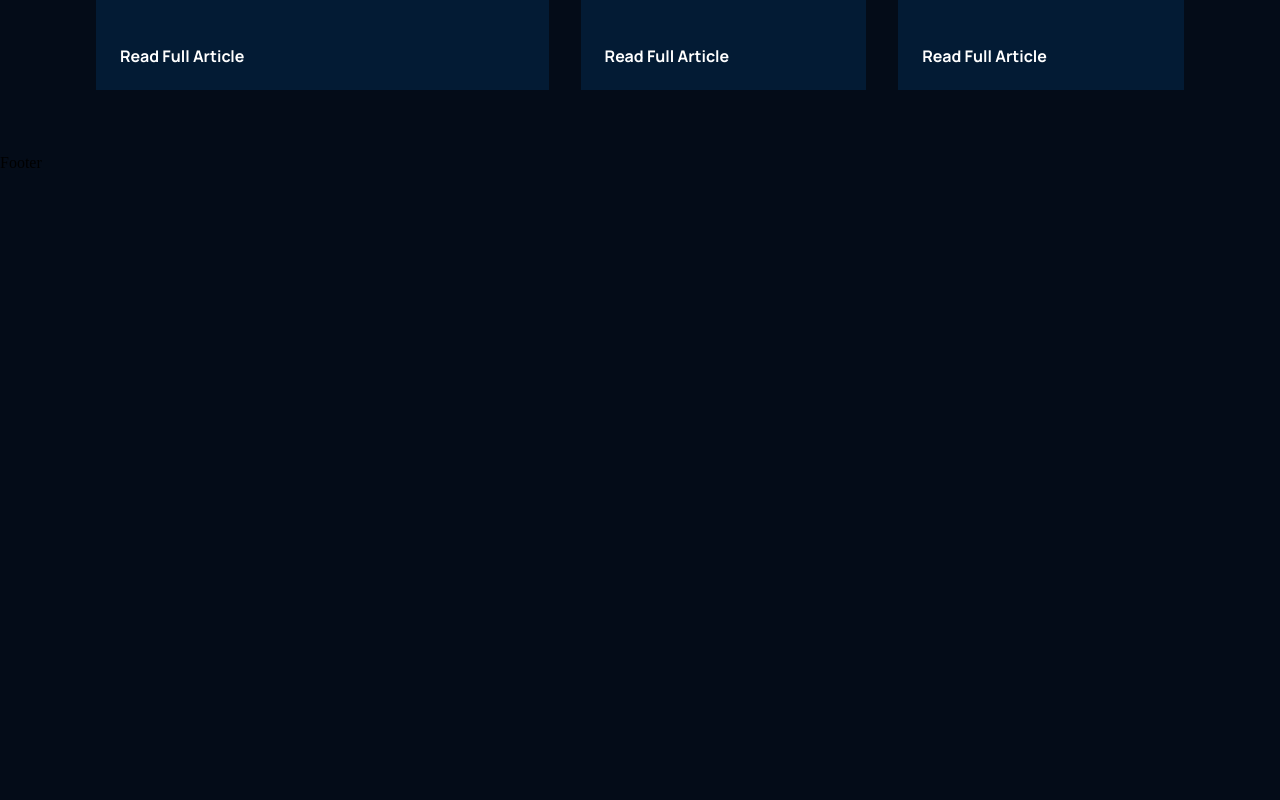
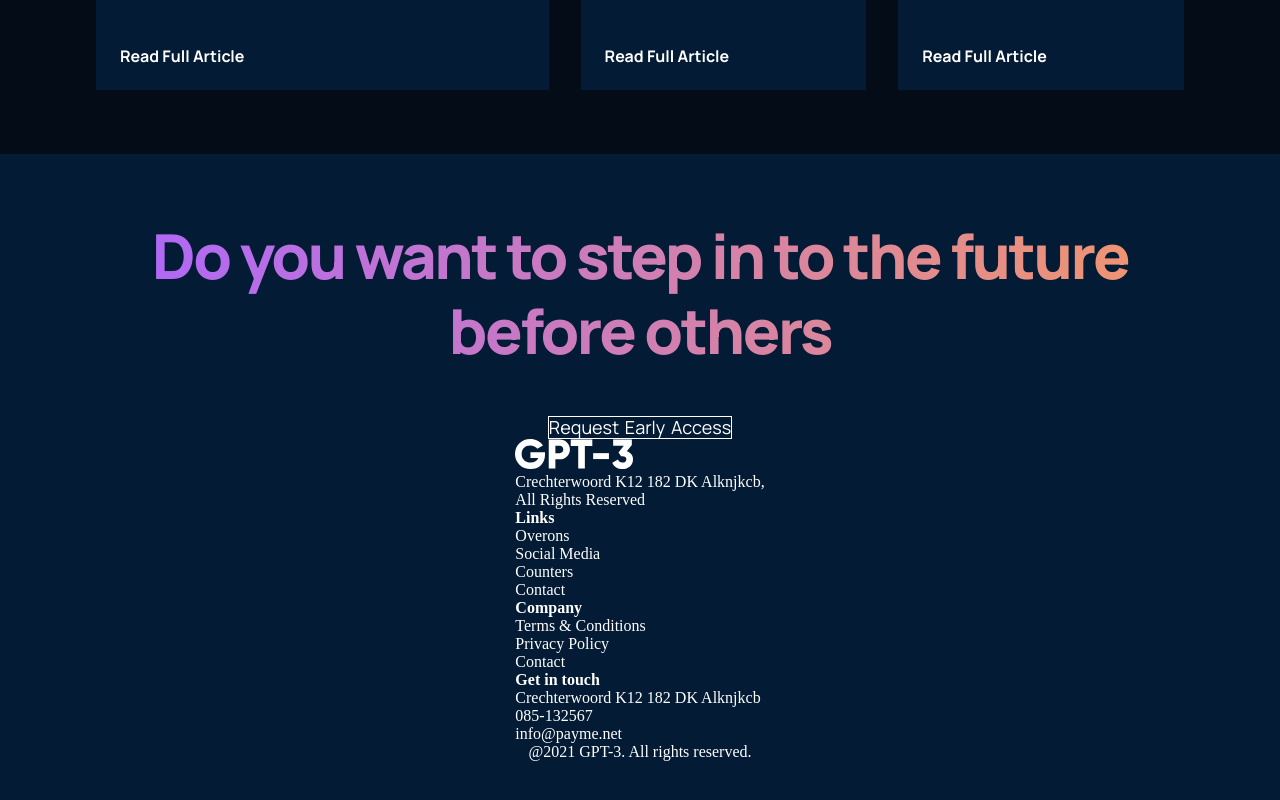
Before and after one commit to Snyrby/gpt3-react, a React (Create React App) app: page / in a window 1280 px wide. Shown: the part 3813-4613 px from the top of the page. Before the commit the page ends 3985 px from the top, so only its background shows below. Built offline with nearby package versions, Linux system fonts and the light colour scheme.

Commit message:
Working on footer

```diff
--- a/src/containers/footer/Footer.jsx
+++ b/src/containers/footer/Footer.jsx
@@ -1,10 +1,50 @@
-import React from 'react'
-import './footer.css';
+import React from "react";
+import "./footer.css";
+import gpt3Logo from "../../assets/logo.svg";
 
 const Footer = () => {
   return (
-    <div>Footer</div>
-  )
-}
+    <div className="gpt3__footer section__padding">
+      <div className="gpt3__footer-heading">
+        <h1 className="gradient__text">
+          Do you want to step in to the future before others
+        </h1>
+      </div>
+      <div className="gpt3__footer-btn">
+        <p>Request Early Access</p>
+      </div>
+      <div className="gpt3__footer-links">
+        <div className="gpt3__footer-links_logo">
+          <img src={gpt3Logo} alt="logo" />
+          <p>
+            Crechterwoord K12 182 DK Alknjkcb, <br /> All Rights Reserved
+          </p>
+        </div>
+        <div className="gpt3__footer-links_div">
+          <h4>Links</h4>
+          <p>Overons</p>
+          <p>Social Media</p>
+          <p>Counters</p>
+          <p>Contact</p>
+        </div>
+        <div className="gpt3__footer-links_div">
+          <h4>Company</h4>
+          <p>Terms & Conditions </p>
+          <p>Privacy Policy</p>
+          <p>Contact</p>
+        </div>
+        <div className="gpt3__footer-links_div">
+          <h4>Get in touch</h4>
+          <p>Crechterwoord K12 182 DK Alknjkcb</p>
+          <p>085-132567</p>
+          <p>info@payme.net</p>
+        </div>
+      </div>
+      <div className="gpt3__footer-copyright">
+        <p>@2021 GPT-3. All rights reserved.</p>
+      </div>
+    </div>
+  );
+};
 
-export default Footer
+export default Footer;
--- a/src/containers/footer/footer.css
+++ b/src/containers/footer/footer.css
@@ -0,0 +1,33 @@
+.gpt3__footer {
+  color: white;
+  display: flex;
+  flex-direction: column;
+  justify-content: center;
+  align-items: center;
+  background: var(--color-footer);
+}
+
+.gpt3__footer-heading {
+  width: 100%;
+  text-align: center;
+  margin-bottom: 3rem;
+}
+
+.gpt3__footer-heading h1 {
+  font-family: var(--font-family);
+  font-weight: 800;
+  font-size: 62px;
+  line-height: 75px;
+  text-align: center;
+  letter-spacing: -0.04em;
+}
+
+.gpt3__footer-btn p {
+  border: 1px solid #ffffff;
+  box-sizing: border-box;
+  font-family: var(--font-family);
+  font-size: 18px;
+  line-height: 21px;
+  color: #ffffff;
+  word-spacing: 2px;
+}
```
